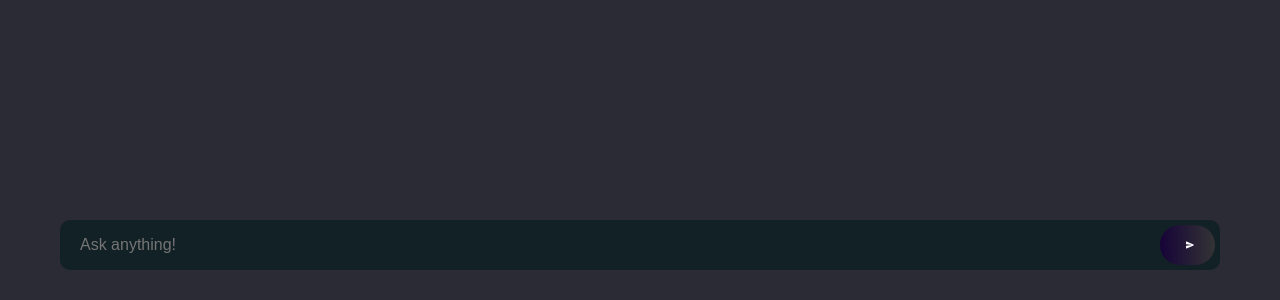
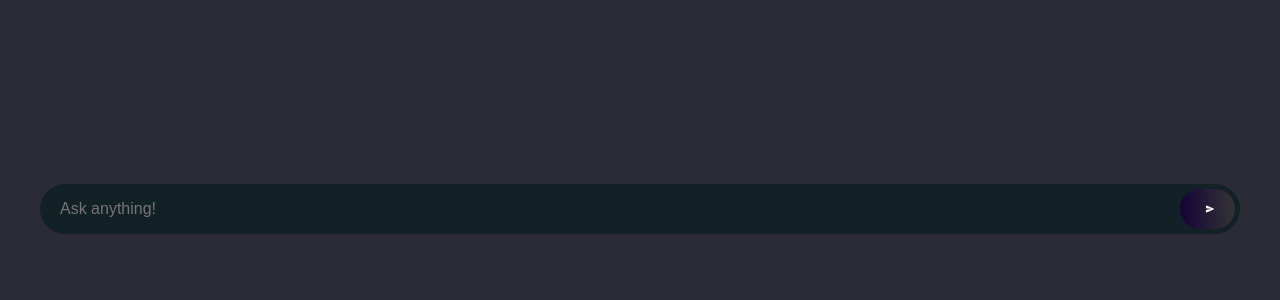
Before and after one commit to Dkp30/chatbotAI-ver1.0, a React (Vite) app in the folder client/: page / in a window 1280 px wide. Shown: the part 500-800 px from the top of the page. Built offline with nearby package versions, Linux system fonts and the light colour scheme.

Commit message:
url change

```diff
--- a/client/src/index.css
+++ b/client/src/index.css
@@ -2,7 +2,7 @@
   font-family: Inter, Avenir, Helvetica, Arial, sans-serif;
   font-size: 14px;
   line-height: 20px;
-  font-weight: 200;
+  font-weight: 400;
 
   color-scheme: light dark;
   color: rgba(255, 255, 255, 0.87);
@@ -24,22 +24,22 @@
 }
 
 .chatGPT-app {
-  max-width: 1200px;
+  max-width:1200px;
   margin: 0 auto;
-  padding: 0 20px;
+  padding: 0 auto;
 }
 
 footer {
   display: flex;
   justify-content: space-between;
   align-items: center;
-  padding: 14px 10px;
+  padding:10px;
   padding-right: 5px;
   gap: 10px;
   width: 100%;
   height: 50px;
   background: #122125;
-  border-radius: 10px;
+  border-radius: 1000px;
 }
 .composebar {
   padding: 0 10px;
@@ -47,7 +47,7 @@ footer {
   font-size: 16px;
   line-height: 30px;
   color: #ffffff;
-  outline: 0;
+  outline:0;
   border: 0;
   max-width: calc(100% - 120px);
   min-width: calc(100% - 120px);
@@ -68,8 +68,8 @@ footer {
   margin-right: -5px;
 }
 .chat-container {
-  height: calc(100vh - 80px);
-  padding: 10px 0;
+  height: calc(98vh - 100px);
+  padding: 20px ;
 }
 .layout {
   width: 100%;
```
